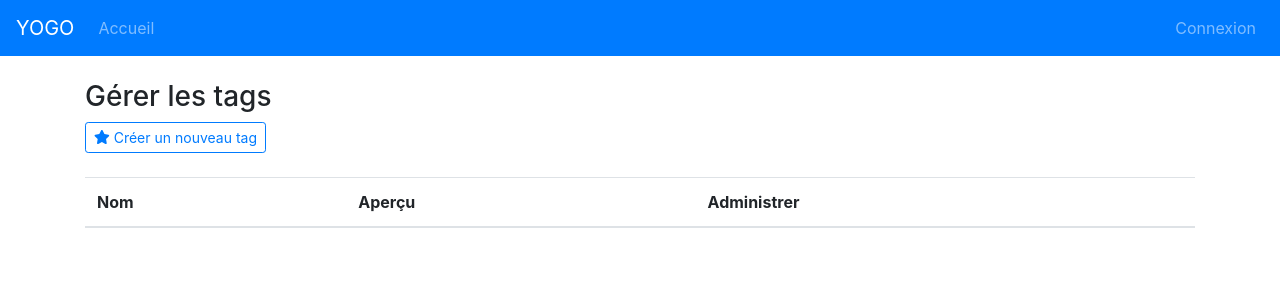
After one commit to nanoy42/yogo, a Django app: page /projects/manageTags in a window 1280 px wide. The commit adds this page. Shown: the top 300 px of the page. Run offline with Django 3.2, Linux system fonts and the light colour scheme; data that the repository does not hold is empty; some libraries are stand-ins or nearby versions.

Commit message:
Gestion des tags

```diff
--- /dev/null
+++ b/projects/templates/projects/manageTags.html
@@ -0,0 +1,23 @@
+{% extends 'base.html' %}
+{% block content %}
+<h3>Gérer les tags</h3>
+<a href="{% url 'projects:newTag' %}" class="btn btn-outline-primary btn-sm"><i class="fa fa-star"></i> Créer un nouveau tag</a><br><br>
+<table class="table table-striped">
+	<thead>
+		<tr>
+			<th>Nom</th>
+			<th>Aperçu</th>
+			<th>Administrer</th>
+		</tr>
+	</thead>
+	<tbody>
+		{% for tag in tags %}
+			<tr>
+				<td>{{tag.name}}</td>
+				<td><span class="badge badge-{{tag.color}}">{{tag.name}}</span></td>
+				<td><a href="{% url 'projects:editTag' tag.pk %}" class="btn btn-outline-primary btn-sm"><i class="fa fa-pencil-alt"></i> Modifier</a> <a href="{% url 'projects:deleteTag' tag.pk %}" class="btn btn-outline-danger btn-sm"><i class="fa fa-trash"></i> Supprimer</a></td>
+			</tr>
+		{% endfor %}
+	</tbody>
+</table>
+{% endblock %}
--- a/projects/urls.py
+++ b/projects/urls.py
@@ -11,4 +11,8 @@ urlpatterns = [
     path('manageProjects', views.manageProjects, name="manageProjects"),
     path('changeState/<int:projectId>', views.changeState, name="changeState"),
     path('deleteProject/<int:projectId>/<str:nextUrl>', views.deleteProject, name="deleteProject"),
+    path('manageTags', views.manageTags, name="manageTags"),
+    path('newTag', views.newTag, name="newTag"),
+    path('editTag/<int:tagId>', views.editTag, name="editTag"),
+    path('deleteTag/<int:tagId>', views.deleteTag, name="deleteTag")
 ]
--- a/projects/views.py
+++ b/projects/views.py
@@ -1,7 +1,7 @@
 from django.shortcuts import render, redirect
 from django.urls import reverse
-from .models import Task, Project
-from .forms import ProjectForm, addMemberForm
+from .models import Task, Project, Tag
+from .forms import ProjectForm, addMemberForm, TagForm
 from django.contrib import messages
 from django.contrib.auth.models import User
 # Create your views here.
@@ -64,28 +64,73 @@ def deleteUserFromProject(request, user_id, project_id):
     else:
         project.users.remove(user)
         messages.success(request, "L'utilisateur a bien été retiré du projet")
-    return redirect(reverse('projects:project', kwargs={'id':project_id}))
+    return redirect(reverse('projects:project', kwargs={'id': project_id}))
 
 
 def manageProjects(request):
     projects = Project.objects.all()
     return render(request, 'projects/manageProjects.html', {'projects': projects})
 
+
 def changeState(request, projectId):
-    project = Project.objects.get(pk=projectId)
+    try:
+        project = Project.objects.get(pk=projectId)
+    except:
+        project = None
     if(project is not None):
         project.active = 1 - project.active
         project.save()
         messages.success(request, 'Le statut du projet a bien été modifié')
     else:
         messages.error(request, 'Ce projet n\'existe pas')
-    return redirect(request.META.get('HTTP_REFERER','/'))
+    return redirect(request.META.get('HTTP_REFERER', '/'))
+
 
 def deleteProject(request, projectId, nextUrl):
-    project = Project.objects.get(pk=projectId)
-    if(project is not None):
-        project.delete()
-        messages.success(request, 'Le projet a bien été supprimé')
-    else:
+    try:
+        project = Project.objects.get(pk=projectId)
+    except:
         messages.error(request, 'Ce projet n\'existe pas')
+        return redirect(reverse('home'))
+    project.delete()
+    messages.success(request, 'Le projet a bien été supprimé')
     return redirect(nextUrl)
+
+
+def manageTags(request):
+    tags = Tag.objects.all()
+    return render(request, 'projects/manageTags.html', {'tags': tags})
+
+
+def newTag(request):
+    form = TagForm(request.POST or None)
+    if(form.is_valid()):
+        form.save()
+        messages.success(request, 'Le tag a bien été créé')
+        return redirect(reverse('projects:manageTags'))
+    return render(request, 'form.html', {'form': form, 'title': 'Nouveau tag', 'bouton': 'Créer le tag', 'icon': 'star'})
+
+
+def editTag(request, tagId):
+    try:
+        tag = Tag.objects.get(pk=tagId)
+    except:
+        messages.error(request, 'Ce tag n\'existe pas')
+        return redirect(reverse('home'))
+    form = TagForm(request.POST or None, instance=tag)
+    if(form.is_valid()):
+        form.save()
+        messages.success(request, 'Le tag a bien été modifié')
+        return redirect(reverse('projects:manageTags'))
+    return render(request, 'form.html', {'form': form, 'title': 'Modification du tag ' + tag.name, 'bouton': 'Modifier', 'icon': 'pencil-alt'})
+
+
+def deleteTag(request, tagId):
+    try:
+        tag = Tag.objects.get(pk=tagId)
+    except:
+        messages.error(request, "Ce tag n'existe pas")
+        return redirect(reverse('home'))
+    tag.delete()
+    messages.success(request, "Le tag a bien été supprimé")
+    return redirect(reverse('projects:manageTags'))
--- a/templates/navbar.html
+++ b/templates/navbar.html
@@ -31,10 +31,10 @@
 		  <a class="dropdown-item" href="#"><i class="fa fa-life-ring"></i> Aide</a>
           <div class="dropdown-divider"></div>
 		  <a class="dropdown-item" href="{% url 'projects:manageProjects' %}"><i class="fa fa-folder-open"></i> Gérer les projets</a>
-		  <a class="dropdown-item" href="#"><i class="fa fa-users"></i> Gérer les utilisateurs</a>
+		  <a class="dropdown-item" href="{% url 'projects:manageTags' %}"><i class="fa fa-tags"></i> Gérer les tags</a>
 		  <div class="dropdown-divider"></div>
+		  <a class="dropdown-item" href="{% url 'manageUsers' %}"><i class="fa fa-users"></i> Gérer les utilisateurs</a>
 		  <a class="dropdown-item" href="#"><i class="fa fa-cogs"></i> Préférences</a>
-		  <a class="dropdown-item" href="#"><i class="fa fa-tags"></i> Gérer les tags</a>
 		  <div class="dropdown-divider"></div>
 		  <a class="dropdown-item" href="{% url 'logout' %}"><i class="fa fa-sign-out-alt"></i> Se déconnecter</a>
         </div>
--- a/yogo/settings.py
+++ b/yogo/settings.py
@@ -41,6 +41,7 @@ INSTALLED_APPS = [
     'bootstrap4',
     'projects',
     'preferences',
+    'yogo',
 ]
 
 MIDDLEWARE = [
--- a/yogo/urls.py
+++ b/yogo/urls.py
@@ -22,5 +22,6 @@ urlpatterns = [
     path('', views.home, name="home"),
     path('projects/', include('projects.urls')),
     path('logout', views.logout_view, name="logout"),
-    path('login', views.login_view, name="login")
+    path('login', views.login_view, name="login"),
+    path('manageUsers', views.manageUsers, name="manageUsers"),
 ]
--- a/yogo/views.py
+++ b/yogo/views.py
@@ -3,6 +3,7 @@ from django.urls import reverse
 from django.contrib.auth import logout, login, authenticate
 from .forms import LoginForm
 from django.contrib import messages
+from django.contrib.auth.models import User
 
 
 def home(request):
@@ -26,3 +27,7 @@ def login_view(request):
 def logout_view(request):
     logout(request)
     return redirect(reverse('home'))
+
+def manageUsers(request):
+    users = User.objects.all()
+    return render(request, 'yogo/manageUsers.html',{'users':users})
```
Also changed, not shown: projects/forms.py (+11 -1 lines), projects/models.py (+20 -1 lines), yogo/templates/yogo/manageUsers.html (added, +22 -0 lines), projects/migrations/0007_auto_20180208_0158.py (added).
